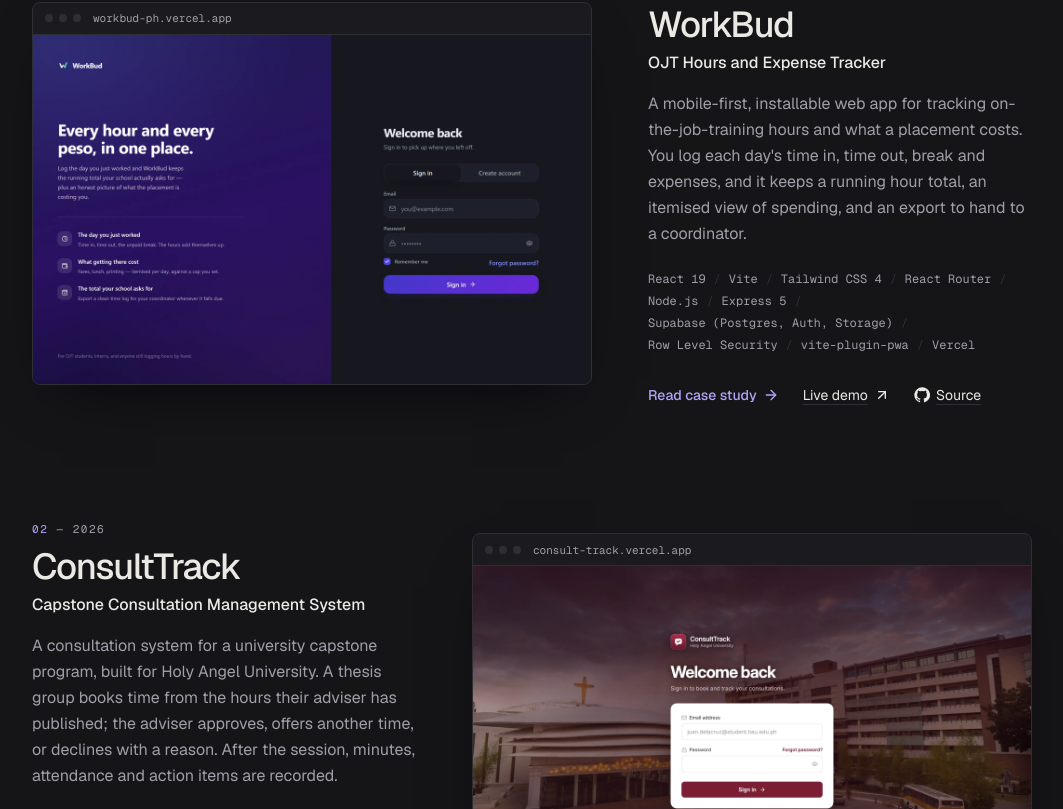
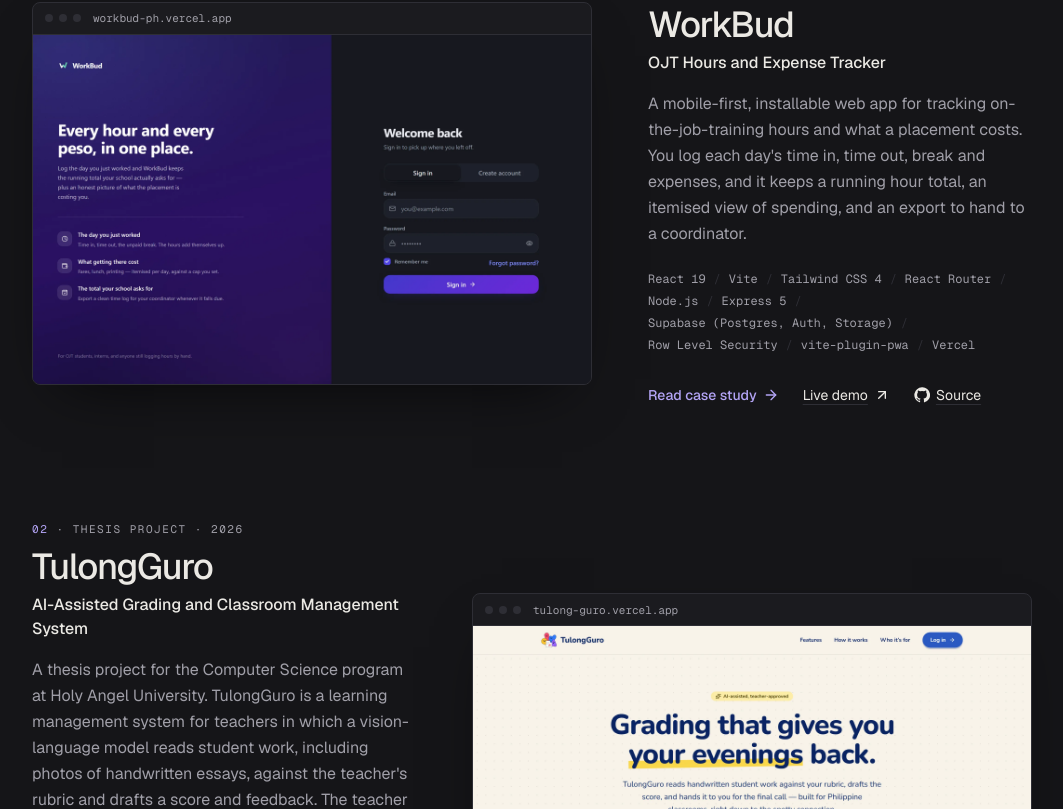
Before and after one commit to JustinNeri/Portfolio, a Next.js app: page / in a window 1280 px wide. Shown: the part 2674-3483 px from the top of the page, without its empty margins (152-1215 px from the left). Built offline with nearby package versions, Linux system fonts and the light colour scheme.

Commit message:
Updated Selected Work

```diff
--- a/src/components/project-feature.tsx
+++ b/src/components/project-feature.tsx
@@ -1,6 +1,7 @@
 import Link from "next/link";
 import { ArrowRight } from "lucide-react";
 import { BrowserFrame, hostOf } from "@/components/browser-frame";
+import { projectMeta } from "@/components/project-card";
 import { ProjectLinks } from "@/components/project-links";
 import { TechList } from "@/components/tech-list";
 import type { Project } from "@/data/portfolio";
@@ -18,6 +19,7 @@
 }) {
   const href = `/projects/${project.slug}`;
   const number = String(index + 1).padStart(2, "0");
+  const meta = projectMeta(project);
 
   return (
     <article
@@ -41,7 +43,9 @@
       <div className={cn("min-w-0", project.cover ? "lg:col-span-5" : "lg:col-span-12")}>
         <p className="label">
           <span className="text-ink">{number}</span>
-          {project.year ? <> — {project.year}</> : null}
+          {meta.map((part) => (
+            <span key={part}> · {part}</span>
+          ))}
         </p>
         <h3
           id={`project-${project.slug}`}
--- a/src/data/portfolio.ts
+++ b/src/data/portfolio.ts
@@ -549,7 +549,7 @@
     // signed-in app (dashboard, slot picker, consultation record) to
     // public/projects/consulttrack/ and list them here.
     gallery: [],
-    featured: true,
+    featured: false,
     published: true,
     source: {
       repository: "https://github.com/JustinNeri/ConsultTrack",
@@ -647,7 +647,8 @@
   },
 
   // ── More projects ──────────────────────────────────────────────────────
-  // Not on the home page (featured: false); listed on /projects.
+  // Every published project is listed on /projects; `featured` picks the
+  // three shown on the home page.
 
   {
     slug: "tulongguro",
@@ -714,7 +715,7 @@
     },
     // TODO(justin): add in-app screenshots (grading review, dashboards).
     gallery: [],
-    featured: false,
+    featured: true,
     published: true,
     source: {
       repository: "https://github.com/Damudachi/TulongGuro",
@@ -915,7 +916,21 @@
 // ── Helpers (no need to edit) ────────────────────────────────────────────
 
 export const publishedProjects = projects.filter((p) => p.published);
-export const featuredProjects = publishedProjects.filter((p) => p.featured).slice(0, 3);
+/**
+ * The order of the featured projects on the home page ("Selected work" and
+ * "Featured projects"). A featured project missing from this list goes last.
+ */
+const featuredOrder = ["workbud", "tulongguro", "libspace"];
+
+const featuredRank = (slug: string) => {
+  const i = featuredOrder.indexOf(slug);
+  return i === -1 ? featuredOrder.length : i;
+};
+
+export const featuredProjects = publishedProjects
+  .filter((p) => p.featured)
+  .sort((x, y) => featuredRank(x.slug) - featuredRank(y.slug))
+  .slice(0, 3);
 
 /** "Thesis project", "Group project"… or null when there is nothing to say. */
 export function projectKindLabel(kind: ProjectKind): string | null {
```
